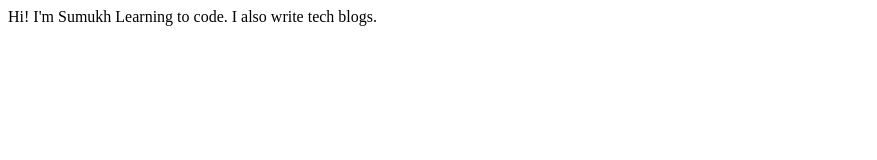
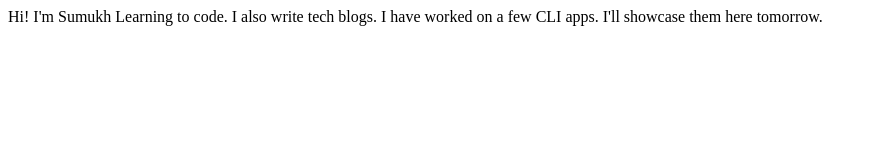
Before and after one commit to sumukhdhawade/sumukhdhawade.com, a plain HTML site: page index.html in a window 1280 px wide. Shown: the whole page, without its empty margins (0-877 px from the left). Drawn offline with Linux system fonts and the light colour scheme.

Commit message:
update details of project

```diff
--- a/index.html
+++ b/index.html
@@ -10,5 +10,7 @@
     Hi! I'm Sumukh
 
     Learning to code. I also write tech blogs.
+
+    I have worked on a few CLI apps. I'll showcase them here tomorrow.
 </body>
 </html>
```
